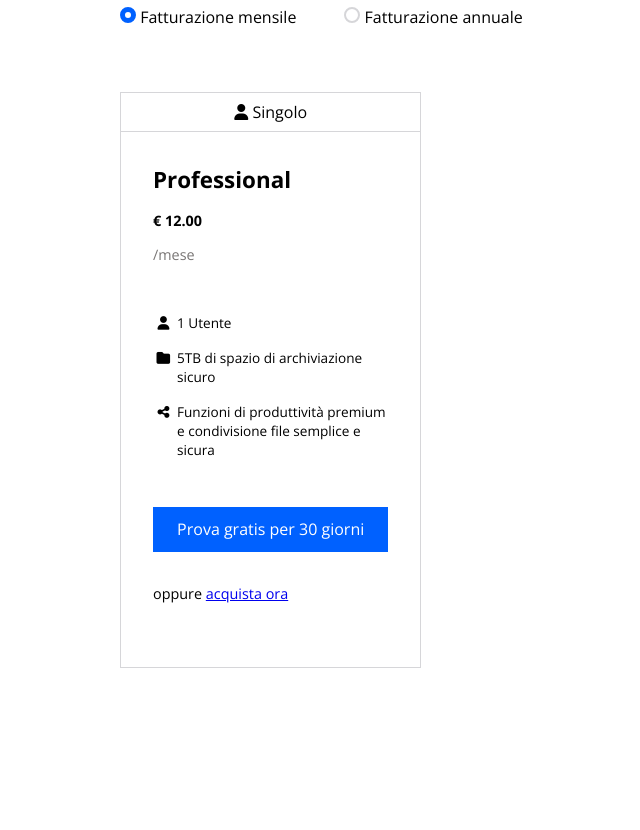
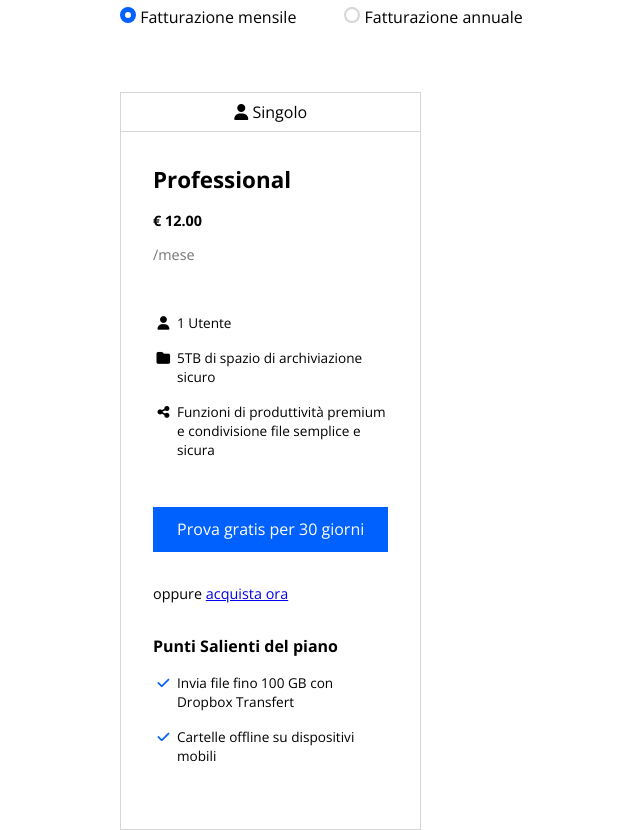
Before and after one commit to luigitarallo/htmlcss-dropbox, a plain HTML site: page index.html in a window 1280 px wide. Shown: the part 1060-1890 px from the top of the page, without its empty margins (20-660 px from the left). Before the commit the page ends 1760 px from the top, so only its background shows below. Drawn offline with nearby package versions, Linux system fonts and the light colour scheme.

Commit message:
feat: add list to plan-function

```diff
--- a/index.html
+++ b/index.html
@@ -152,6 +152,26 @@
                     </a>
                     <span>oppure <a href="#">acquista ora</a></span>
                   </div>
+                  <div class="line"></div>
+                  <h4>Punti Salienti del piano</h4>
+                  <ul class="plan-function fa-ul">
+                    <li>
+                      <span class="fa-li"
+                        ><i
+                          class="fa-solid fa-check"
+                          style="color: #0061ff"
+                        ></i></span
+                      >Invia file fino 100 GB con Dropbox Transfert
+                    </li>
+                    <li>
+                      <span class="fa-li"
+                        ><i
+                          class="fa-solid fa-check"
+                          style="color: #0061ff"
+                        ></i></span
+                      >Cartelle offline su dispositivi mobili
+                    </li>
+                  </ul>
                 </div>
               </div>
             </div>
```
